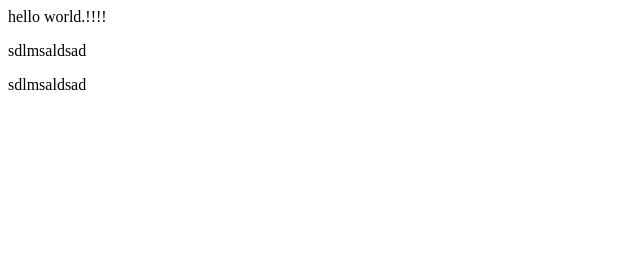
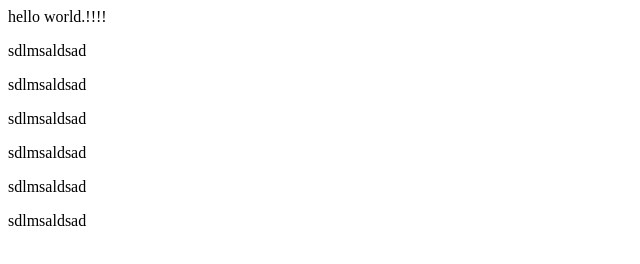
Before and after one commit to Farzadtkm/myAppSample, a plain HTML site: page index.html in a window 1280 px wide. Shown: the whole page, without its empty margins (0-640 px from the left). Drawn offline with Linux system fonts and the light colour scheme.

Commit message:
changed index.html

```diff
--- a/index.html
+++ b/index.html
@@ -10,4 +10,13 @@
 	<p>
 	sdlmsaldsad
 	</p>
+	<p>
+	sdlmsaldsad
+	</p><p>
+	sdlmsaldsad
+	</p><p>
+	sdlmsaldsad
+	</p><p>
+	sdlmsaldsad
+	</p>
 </body>
```
